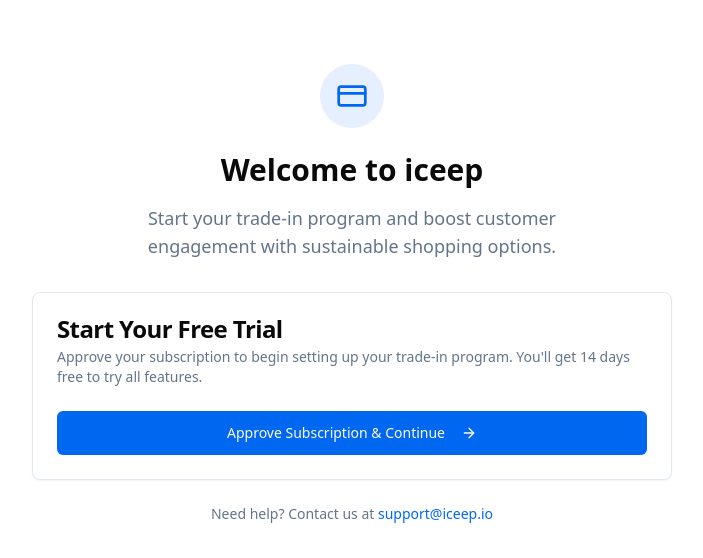
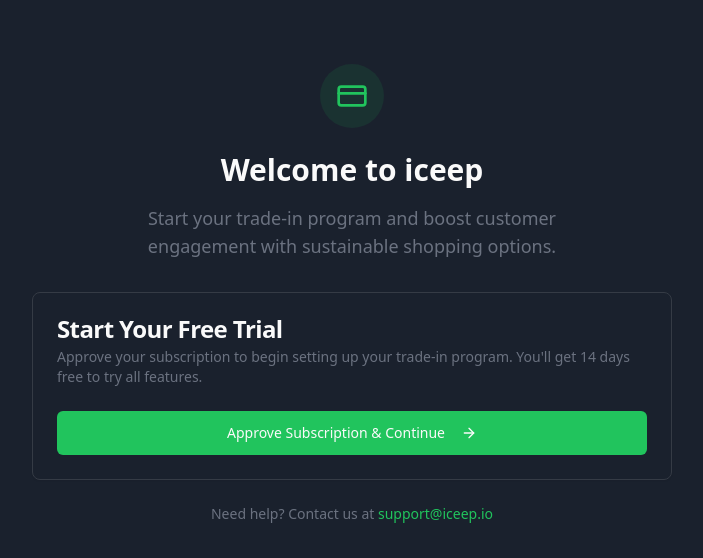
Before and after one commit to AndriiPerevoznyi/tradein-guide-buddy, a React (Vite) app: page / in a window 1280 px wide. Shown: the top 558 px of the page, without its empty margins (288-991 px from the left). Built offline with nearby package versions, Linux system fonts and the light colour scheme; the HTML template or start-up script is replaced by a standard one.

Commit message:
Copy site styling

```diff
--- a/src/index.css
+++ b/src/index.css
@@ -6,18 +6,18 @@
 
 @layer base {
   :root {
-    /* Base colors - Polaris inspired */
-    --background: 0 0% 100%;
-    --foreground: 0 0% 3.9%;
+    /* Base colors - iceep brand */
+    --background: 220 26% 14%;
+    --foreground: 0 0% 98%;
 
     /* Card system */
-    --card: 0 0% 100%;
-    --card-foreground: 0 0% 3.9%;
-    --popover: 0 0% 100%;
-    --popover-foreground: 0 0% 3.9%;
+    --card: 220 26% 14%;
+    --card-foreground: 0 0% 98%;
+    --popover: 220 26% 14%;
+    --popover-foreground: 0 0% 98%;
 
-    /* Primary - Shopify blue */
-    --primary: 214 100% 47%;
+    /* Primary - iceep green */
+    --primary: 142 71% 45%;
     --primary-foreground: 0 0% 98%;
 
     /* Success & progress colors */
@@ -31,17 +31,17 @@
     --info-foreground: 0 0% 98%;
 
     /* Neutral system */
-    --secondary: 210 40% 96%;
-    --secondary-foreground: 222.2 84% 4.9%;
-    --muted: 210 40% 96%;
-    --muted-foreground: 215.4 16.3% 46.9%;
-    --accent: 210 40% 96%;
-    --accent-foreground: 222.2 84% 4.9%;
+    --secondary: 220 13% 20%;
+    --secondary-foreground: 0 0% 98%;
+    --muted: 220 13% 20%;
+    --muted-foreground: 220 9% 46%;
+    --accent: 220 13% 24%;
+    --accent-foreground: 0 0% 98%;
 
     /* Interactive elements */
-    --border: 214.3 31.8% 91.4%;
-    --input: 214.3 31.8% 91.4%;
-    --ring: 214 100% 47%;
+    --border: 220 13% 24%;
+    --input: 220 13% 24%;
+    --ring: 142 71% 45%;
 
     --destructive: 0 84.2% 60.2%;
     --destructive-foreground: 210 40% 98%;
@@ -59,49 +59,49 @@
   }
 
   .dark {
-    --background: 0 0% 3.9%;
+    --background: 220 26% 14%;
     --foreground: 0 0% 98%;
 
-    --card: 0 0% 3.9%;
+    --card: 220 26% 14%;
     --card-foreground: 0 0% 98%;
 
-    --popover: 0 0% 3.9%;
+    --popover: 220 26% 14%;
     --popover-foreground: 0 0% 98%;
 
-    --primary: 214 100% 47%;
+    --primary: 142 71% 45%;
     --primary-foreground: 0 0% 98%;
 
-    --secondary: 217.2 32.6% 17.5%;
-    --secondary-foreground: 210 40% 98%;
+    --secondary: 220 13% 20%;
+    --secondary-foreground: 0 0% 98%;
 
-    --muted: 217.2 32.6% 17.5%;
-    --muted-foreground: 215 20.2% 65.1%;
+    --muted: 220 13% 20%;
+    --muted-foreground: 220 9% 46%;
 
-    --accent: 217.2 32.6% 17.5%;
-    --accent-foreground: 210 40% 98%;
+    --accent: 220 13% 24%;
+    --accent-foreground: 0 0% 98%;
 
-    --destructive: 0 62.8% 30.6%;
-    --destructive-foreground: 210 40% 98%;
+    --destructive: 0 62% 63%;
+    --destructive-foreground: 0 0% 98%;
 
-    --border: 217.2 32.6% 17.5%;
-    --input: 217.2 32.6% 17.5%;
-    --ring: 214 100% 47%;
+    --border: 220 13% 24%;
+    --input: 220 13% 24%;
+    --ring: 142 71% 45%;
 
     --success: 142 71% 45%;
     --success-foreground: 0 0% 98%;
-    --warning: 38 92% 50%;
+    --warning: 32 95% 44%;
     --warning-foreground: 0 0% 98%;
-    --info: 214 100% 47%;
+    --info: 221 83% 53%;
     --info-foreground: 0 0% 98%;
 
-    --sidebar-background: 240 5.9% 10%;
-    --sidebar-foreground: 240 4.8% 95.9%;
-    --sidebar-primary: 224.3 76.3% 48%;
-    --sidebar-primary-foreground: 0 0% 100%;
-    --sidebar-accent: 240 3.7% 15.9%;
-    --sidebar-accent-foreground: 240 4.8% 95.9%;
-    --sidebar-border: 240 3.7% 15.9%;
-    --sidebar-ring: 217.2 91.2% 59.8%;
+    --sidebar-background: 220 26% 14%;
+    --sidebar-foreground: 0 0% 98%;
+    --sidebar-primary: 142 71% 45%;
+    --sidebar-primary-foreground: 0 0% 98%;
+    --sidebar-accent: 220 13% 24%;
+    --sidebar-accent-foreground: 0 0% 98%;
+    --sidebar-border: 220 13% 24%;
+    --sidebar-ring: 142 71% 45%;
   }
 }
 
```
